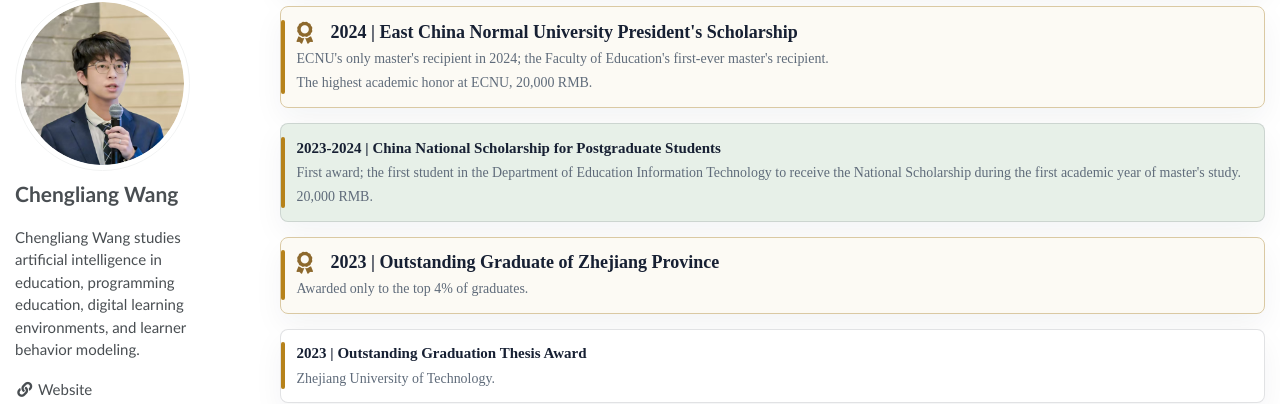
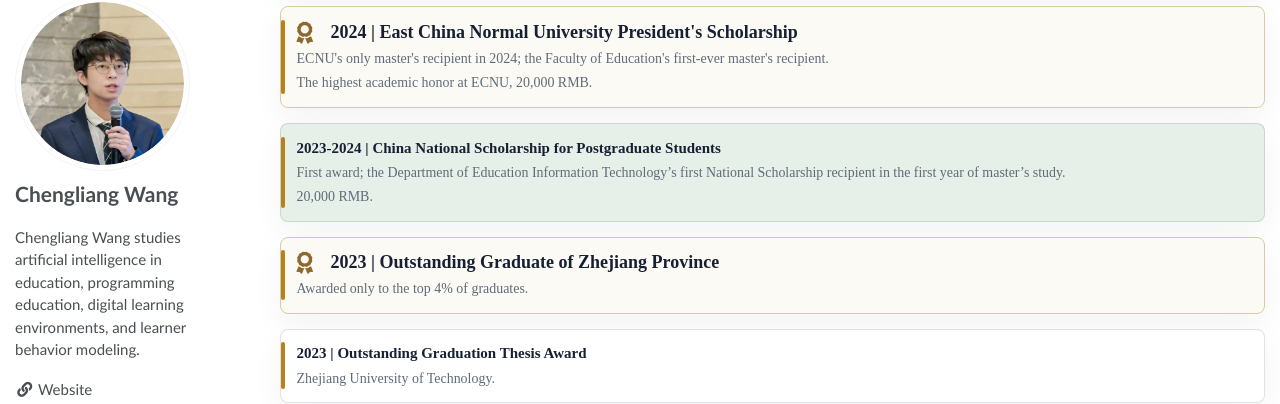
Before and after one commit to wcledutech/wcledutech.github.io, a Jekyll site: the page built from _pages/about.md, in a window 1280 px wide and 900 px high, scrolled down 1560 px. Shown: the part 95-499 px from the top of the window. Built offline with Jekyll 4.4.1, drawn with Linux system fonts in a browser that asks for light colours; some web fonts are replaced.

Commit message:
Shorten first-year scholarship distinction

```diff
--- a/_pages/about.md
+++ b/_pages/about.md
@@ -738,7 +738,7 @@ redirect_from:
       </div>
       <div class="compact-item honor-secondary"><strong>2024-2025 | China National Scholarship for Postgraduate Students</strong><p>Second award, achieving the two-award maximum during master's study; the department's first two-time recipient.</p><p>20,000 RMB.</p></div>
       <div class="compact-item honor-highlight"><div class="honor-title"><i class="fas fa-award" aria-hidden="true"></i><strong>2024 | East China Normal University President's Scholarship</strong></div><p>ECNU's only master's recipient in 2024; the Faculty of Education's first-ever master's recipient.</p><p>The highest academic honor at ECNU, 20,000 RMB.</p></div>
-      <div class="compact-item honor-secondary"><strong>2023-2024 | China National Scholarship for Postgraduate Students</strong><p>First award; the first student in the Department of Education Information Technology to receive the National Scholarship during the first academic year of master's study.</p><p>20,000 RMB.</p></div>
+      <div class="compact-item honor-secondary"><strong>2023-2024 | China National Scholarship for Postgraduate Students</strong><p>First award; the Department of Education Information Technology’s first National Scholarship recipient in the first year of master’s study.</p><p>20,000 RMB.</p></div>
       <div class="compact-item honor-highlight"><div class="honor-title"><i class="fas fa-award" aria-hidden="true"></i><strong>2023 | Outstanding Graduate of Zhejiang Province</strong></div><p>Awarded only to the top 4% of graduates.</p></div>
       <div class="compact-item"><strong>2023 | Outstanding Graduation Thesis Award</strong><p>Zhejiang University of Technology.</p></div>
       <div class="compact-item"><strong>2022 | Best Presentation of Session 5</strong><p>The 7th International Conference on Cloud Computing and Big Data Analytics.</p></div>
```
Also changed, not shown: tests/test_homepage_honors.py (+1 -1 lines).
